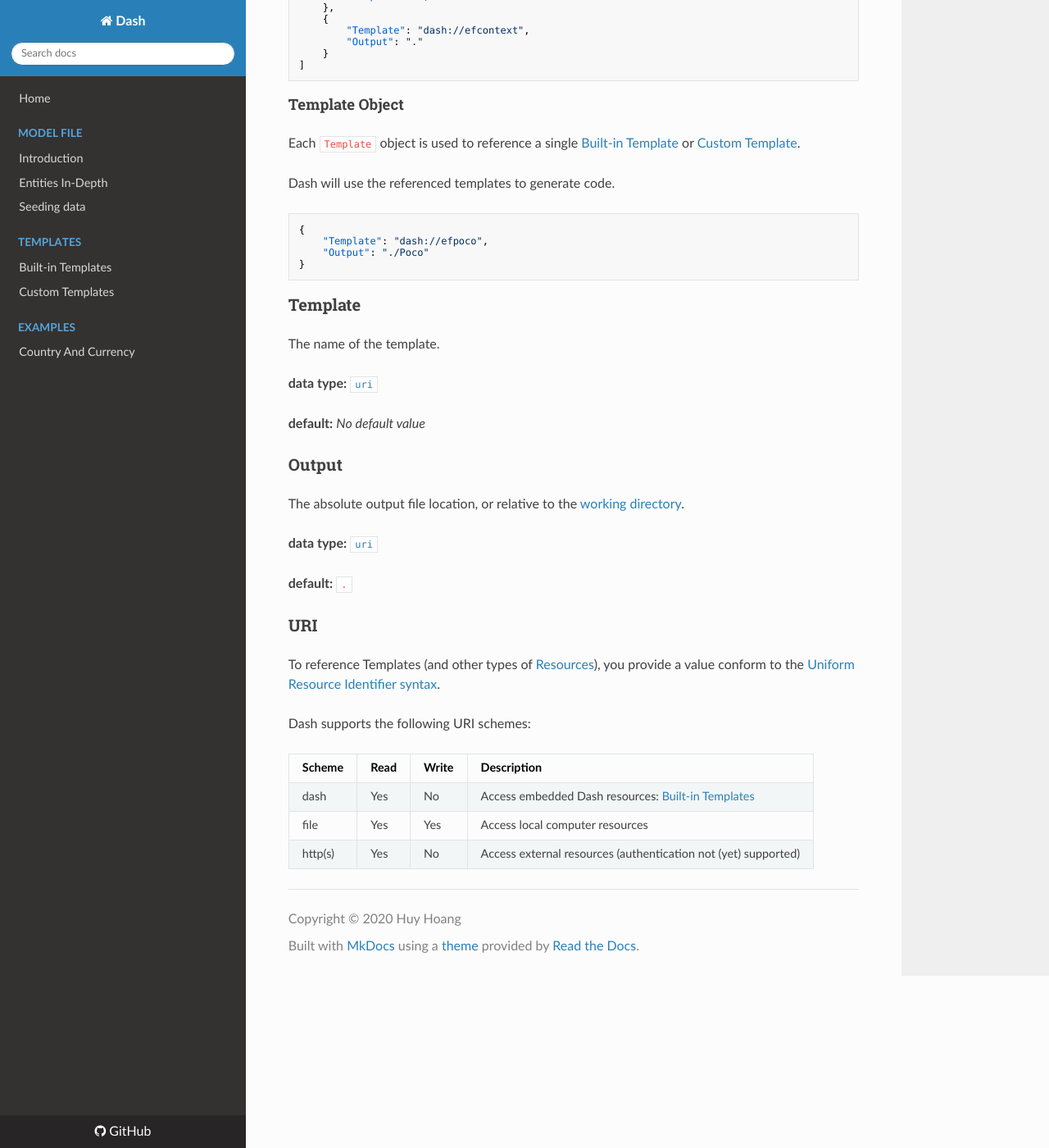
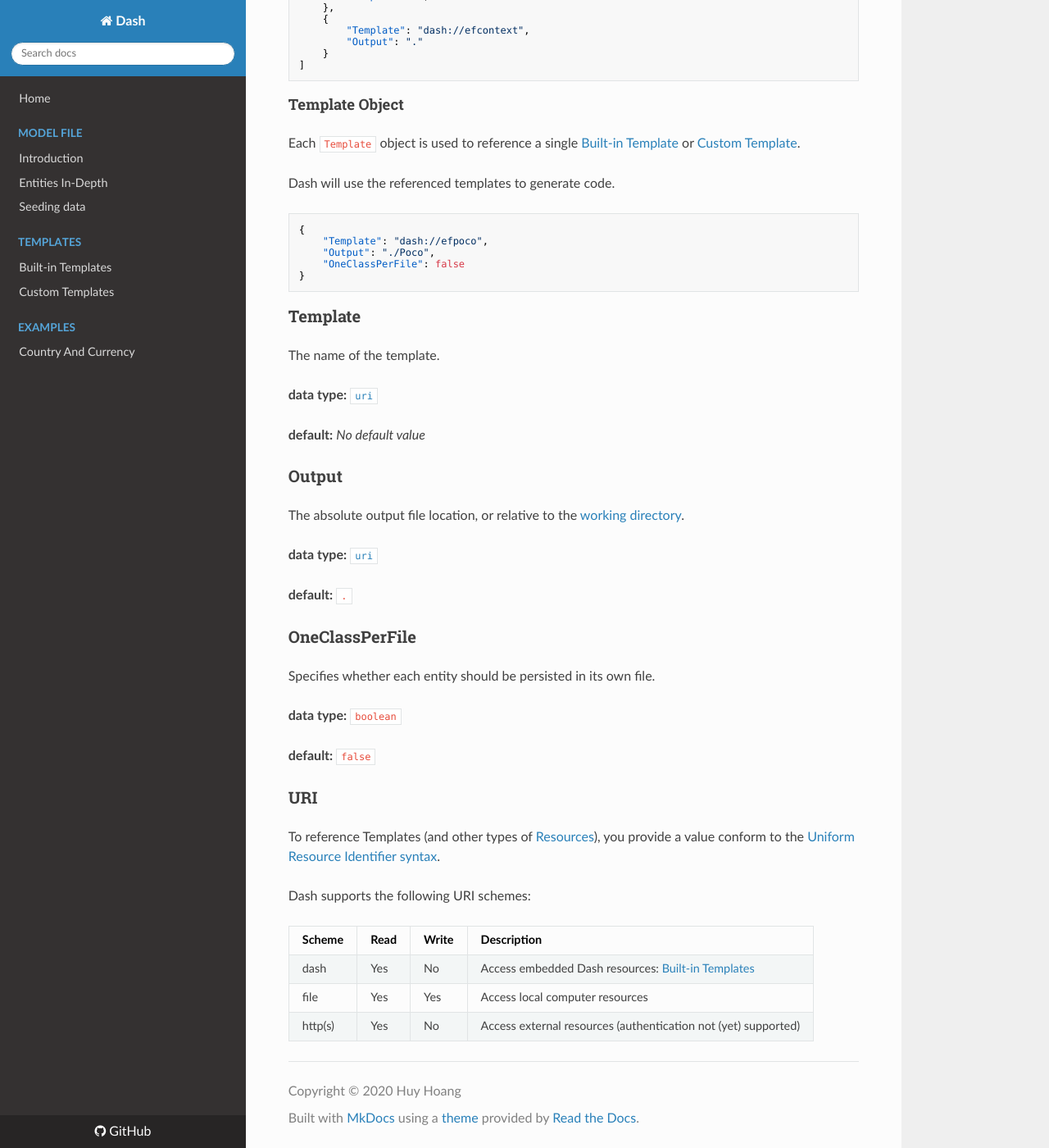
Before and after one commit to dotnet-dash/dash, an MkDocs documentation site: the page built from docs/model-file/configuration-section.md, in a window 1280 px wide and 1400 px high, scrolled down 1365 px. Shown: the whole window at 82% size. Built offline with MkDocs 1.6.1, drawn with Linux system fonts in a browser that asks for light colours; nearby versions of some CDN libraries; a script that is not in the unit is left out.

Commit message:
Updated documentation

```diff
--- a/docs/model-file/configuration-section.md
+++ b/docs/model-file/configuration-section.md
@@ -70,7 +70,8 @@ Dash will use the referenced templates to generate code.
 ~~~ JSON
 {
     "Template": "dash://efpoco",
-    "Output": "./Poco"
+    "Output": "./Poco",
+    "OneClassPerFile": false
 }
 ~~~
 
@@ -88,6 +89,13 @@ The absolute output file location, or relative to the [working directory](to-do)
 
 **default:** `.`
 
+### OneClassPerFile
+Specifies whether each entity should be persisted in its own file.
+
+**data type:** `boolean`
+
+**default:** `false`
+
 ### URI
 To reference Templates (and other types of [Resources](to-do)), you provide a value conform to the [Uniform Resource Identifier syntax](https://en.wikipedia.org/wiki/Uniform_Resource_Identifier).
 
```
